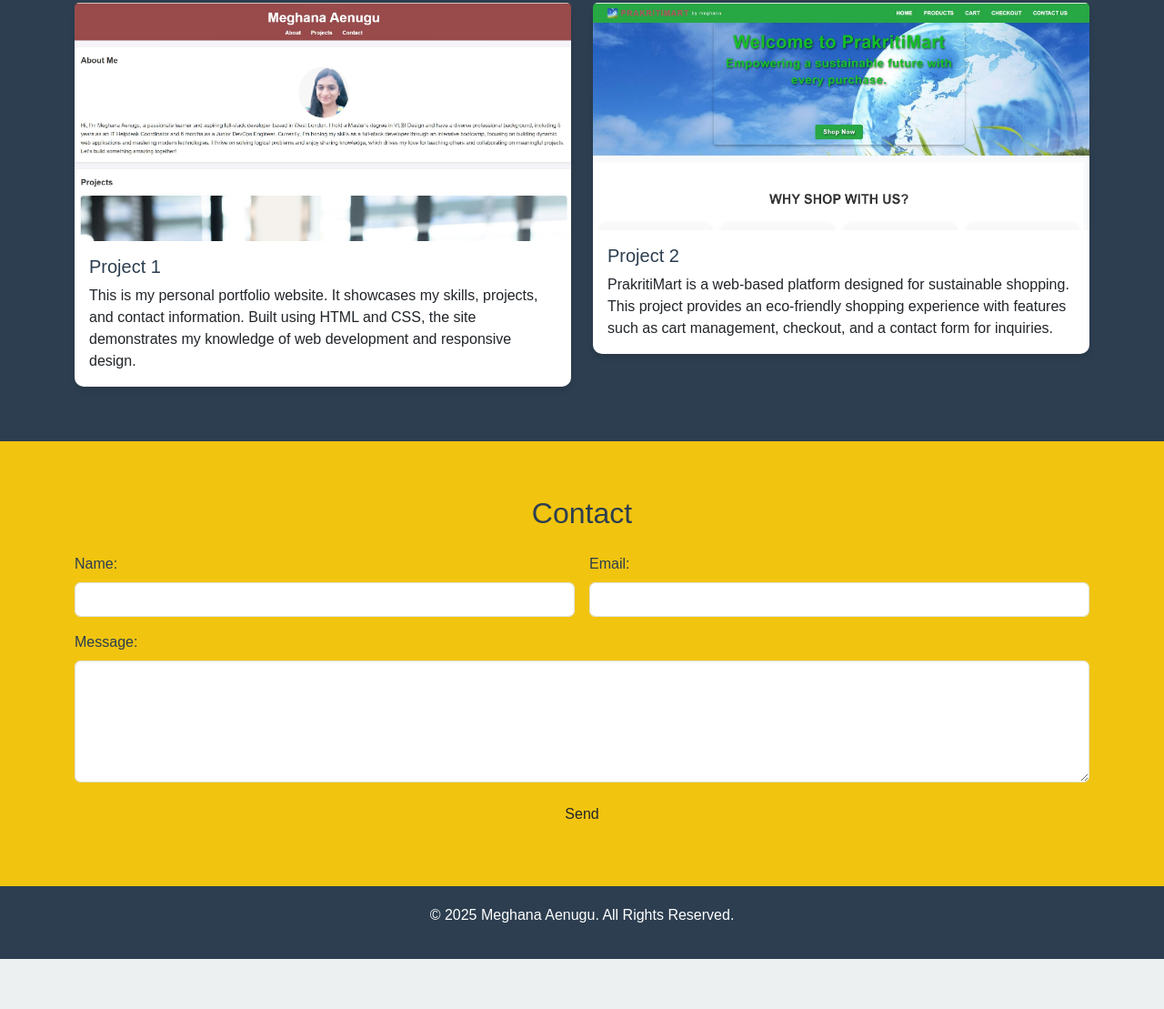
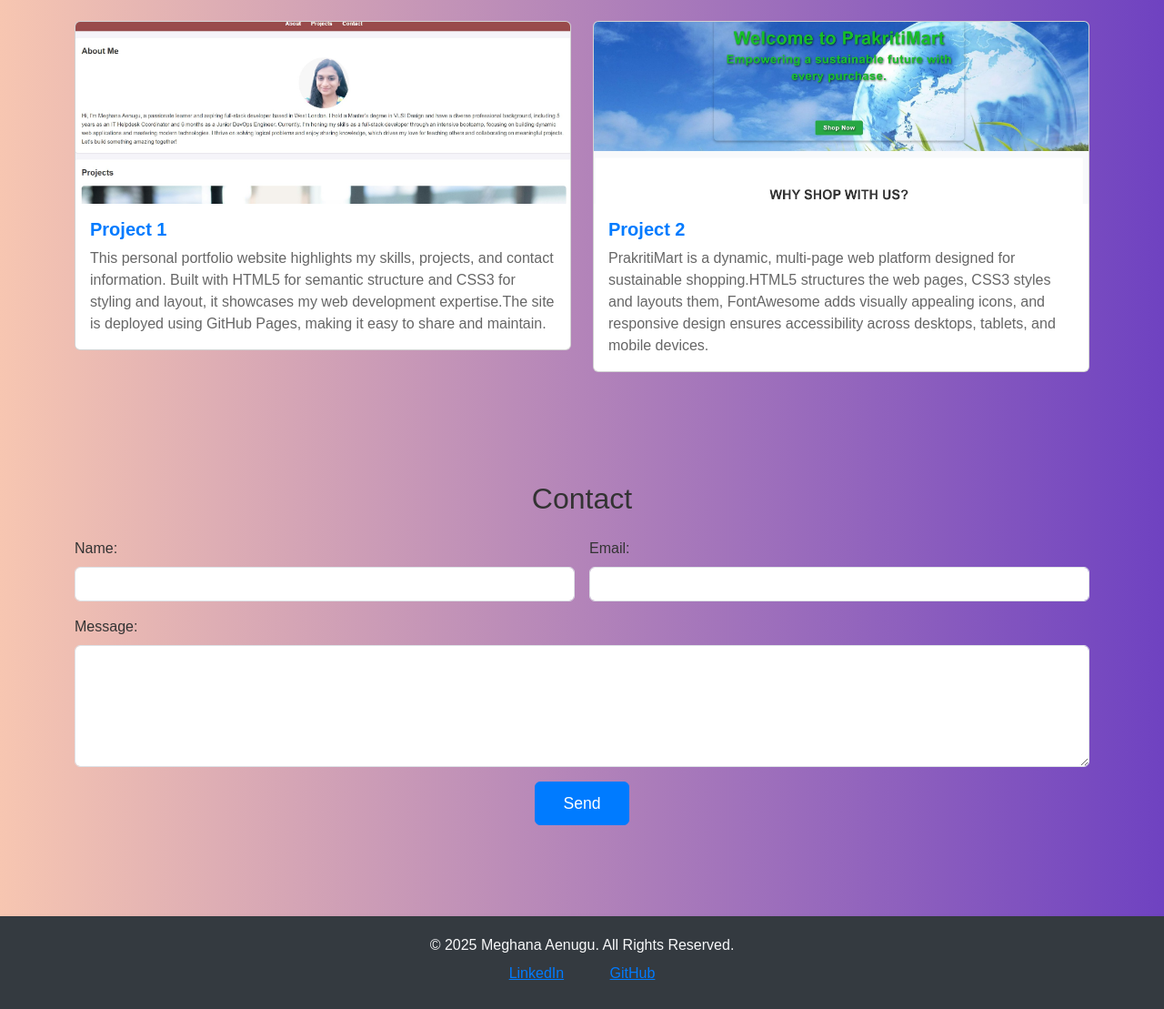
Before and after one commit to meghanasrividya/Portfolio_Website_using_Bootstrap, a plain HTML site: page index.html in a window 1280 px wide. Shown: the part 803-1912 px from the top of the page at 91% size. Before the commit the page ends 1857 px from the top, so only its background shows below. Drawn offline with nearby package versions, Linux system fonts and the light colour scheme.

Commit message:
Added Changes in index.html and css stylesheet

```diff
--- a/index.html
+++ b/index.html
@@ -1,5 +1,6 @@
 <!DOCTYPE html>
 <html lang="en">
+
 <head>
     <meta charset="UTF-8">
     <meta name="viewport" content="width=device-width, initial-scale=1.0">
@@ -7,15 +8,16 @@
     <script src="https://cdn.jsdelivr.net/npm/@popperjs/core@2.11.6/dist/umd/popper.min.js"></script>
     <script src="https://cdn.jsdelivr.net/npm/bootstrap@5.3.0-alpha1/dist/js/bootstrap.min.js"></script>
     <link rel="stylesheet" href="style.css">
-
     <title>Meghana Aenugu - Portfolio</title>
 
+
 </head>
+
 <body>
     <!-- Header -->
     <header class="py-4">
         <div class="container text-center">
-            <h1>Meghana Aenugu</h1>
+            <h1 class="display-4 font-weight-bold">Meghana Aenugu</h1>
             <nav class="navbar navbar-expand-lg navbar-dark">
                 <div class="container">
                     <button class="navbar-toggler" type="button" data-bs-toggle="collapse" data-bs-target="#navbarNav">
@@ -38,12 +40,12 @@
         <div class="container text-center">
             <div class="row align-items-center">
                 <div class="col-md-4">
-                    <img src="images/Meghana Photo.jpg" alt="Photo of Meghana" class="img-fluid rounded-circle mb-4">
+                    <img src="images/Meghana Photo.jpg" alt="Photo of Meghana" class="img-fluid profile-img mb-4">
                 </div>
                 <div class="col-md-8">
                     <h2>About Me</h2>
-                    <p>Hi, I'm Meghana Aenugu, a passionate learner and aspiring full-stack developer based in West London. I hold a Master's degree in VLSI Design and have a diverse professional background, including 5 years as an IT Helpdesk Coordinator and 6 months as a Junior DevOps Engineer. Currently, I'm honing my skills as a full-stack developer through an intensive bootcamp, focusing on building dynamic web applications and mastering modern technologies. I thrive on solving logical problems and enjoy sharing knowledge, which drives my love for teaching others and collaborating on meaningful projects. Let’s build something amazing together!
-
+                    <p>
+                        Hi, I'm Meghana Aenugu, a passionate learner and aspiring full-stack developer based in West London. I hold a Master's degree in VLSI Design and have a diverse professional background, including 5 years as an IT Helpdesk Coordinator and 6 months as a Junior DevOps Engineer. Currently, I'm honing my skills as a full-stack developer through an intensive bootcamp, focusing on building dynamic web applications and mastering modern technologies. I thrive on solving logical problems and enjoy sharing knowledge, which drives my love for teaching others and collaborating on meaningful projects. Let’s build something amazing together!
                     </p>
                 </div>
             </div>
@@ -60,9 +62,7 @@
                         <img src="images/project1.jpg" class="card-img-top" alt="Screenshot of Project 1">
                         <div class="card-body">
                             <h5 class="card-title">Project 1</h5>
-                            <p class="card-text">This is my personal portfolio website. It showcases my skills, projects, and contact information. Built using HTML and CSS, the site demonstrates my knowledge of web development and responsive design.
-
-                            </p>
+                            <p class="card-text">This personal portfolio website highlights my skills, projects, and contact information. Built with HTML5 for semantic structure and CSS3 for styling and layout, it showcases my web development expertise.The site is deployed using GitHub Pages, making it easy to share and maintain.</p>
                         </div>
                     </div>
                 </div>
@@ -71,9 +71,7 @@
                         <img src="images/project2.jpg" class="card-img-top" alt="Screenshot of Project 2">
                         <div class="card-body">
                             <h5 class="card-title">Project 2</h5>
-                            <p class="card-text">PrakritiMart is a web-based platform designed for sustainable shopping. This project provides an eco-friendly shopping experience with features such as cart management, checkout, and a contact form for inquiries.
-
-                            </p>
+                            <p class="card-text">PrakritiMart is a dynamic, multi-page web platform designed for sustainable shopping.HTML5 structures the web pages, CSS3 styles and layouts them, FontAwesome adds visually appealing icons, and responsive design ensures accessibility across desktops, tablets, and mobile devices.</p>
                         </div>
                     </div>
                 </div>
@@ -98,8 +96,8 @@
                     <label for="message" class="form-label">Message:</label>
                     <textarea id="message" name="message" class="form-control" rows="5" required></textarea>
                 </div>
-                <div class="col-12 btn-primary text-center">
-                    <button type="submit" class="btn">Send</button>
+                <div class="col-12 text-center">
+                    <button type="submit" class="btn btn-primary">Send</button>
                 </div>
             </form>
         </div>
@@ -108,6 +106,14 @@
     <!-- Footer -->
     <footer>
         <p>© 2025 Meghana Aenugu. All Rights Reserved.</p>
+        <div>
+            <a href="https://www.linkedin.com" target="_blank" class="btn btn-link">LinkedIn</a>
+            <a href="https://github.com" target="_blank" class="btn btn-link">GitHub</a>
+        </div>
     </footer>
+
+    <!-- Optional JavaScript -->
+    <script src="https://cdn.jsdelivr.net/npm/bootstrap@5.3.0-alpha1/dist/js/bootstrap.bundle.min.js"></script>
 </body>
+
 </html>
--- a/style.css
+++ b/style.css
@@ -1,77 +1,214 @@
-body {
-    font-family: 'Arial', sans-serif;
-    background-color: #ECF0F1; /* Light gray background */
-    color: #2C3E50; /* Dark navy text */
+/* Smooth Scrolling */
+html {
+    scroll-behavior: smooth;
 }
 
+/* Header with Gradient Background */
 header {
-    background-color: #2C3E50; /* Dark navy */
-    color: #FFFFFF; /* White text */
+    background: linear-gradient(135deg, #007bff, #6f42c1); /* Gradient background */
+    color: white;
 }
 
-header h1 {
-    font-size: 2.5rem;
+.navbar-nav .nav-link {
+    font-weight: 600;
+    transition: color 0.3s ease;
 }
 
-nav .nav-link {
-    color: #F1C40F; /* Gold accents */
-    font-weight: bold;
-}
-
-nav .nav-link:hover {
+.navbar-nav .nav-link:hover {
+    color: #f8f9fa; /* Change color on hover */
     text-decoration: underline;
 }
 
+/* Footer Styling */
+footer {
+    background-color: #f8f9fa;
+    padding: 20px;
+    text-align: center;
+    margin-top: 40px;
+    box-shadow: 0 2px 5px rgba(0, 0, 0, 0.1);
+}
+
+footer p {
+    margin-bottom: 0;
+    color: #333;
+}
+
+footer .btn-link {
+    color: #007bff;
+    margin: 0 10px;
+}
+
+footer .btn-link:hover {
+    text-decoration: underline;
+}
+
+/* Form Button */
+.btn-primary {
+    background-color: #007bff;
+    border-color: #007bff;
+    padding: 10px 30px;
+    font-size: 1.1rem;
+    transition: transform 0.3s ease;
+}
+
+.btn-primary:hover {
+    transform: scale(1.05);
+}
+
+/* Card Hover Effect */
+.card:hover {
+    transform: scale(1.05);
+    transition: all 0.3s ease;
+}
+
+/* Section Padding */
 section {
     padding: 60px 0;
 }
 
-#about {
-    background-color: #FFFFFF; /* White background */
+/* Styling for the Card Text to ensure description visibility */
+.card-body {
+    color: #333;
+    font-size: 1rem;
+    line-height: 1.5;
 }
 
-#projects {
-    background-color: #2C3E50; /* Dark navy */
-    color: #FFFFFF; /* White text */
+/* Improve card image layout */
+.card-img-top {
+    height: 200px;
+    object-fit: cover;
 }
 
-.card {
-    background-color: #FFFFFF; /* White background for cards */
-    border: none;
-    border-radius: 10px;
-    box-shadow: 0px 4px 6px rgba(0, 0, 0, 0.1);
+/* Project Title Styling */
+.card-title {
+    font-size: 1.25rem;
+    font-weight: 600;
+    color: #007bff;
 }
 
-.card h5 {
-    color: #2C3E50; /* Dark navy */
+.card-text {
+    font-size: 1rem;
+    color: #666;
+}<style>
+html {
+    scroll-behavior: smooth;
 }
 
-#contact {
-    background-color: #F1C40F; /* Gold background */
-    color: #2C3E50; /* Dark navy text */
+/* Global background gradient */
+body {
+    background: linear-gradient(to right, #f7c6b1, #6f42c1); /* Light pink to purple gradient */
+    color: #333;
+    font-family: 'Arial', sans-serif;
 }
 
-button {
-    background-color: #F1C40F; /* Gold button */
-    color: #2C3E50; /* Dark navy text */
-    border: none;
-    padding: 10px 20px;
-    font-size: 1rem;
-    border-radius: 5px;
-    transition: background-color 0.3s;
+/* Header with Gradient Background */
+header {
+    background: linear-gradient(135deg, #007bff, #6f42c1); /* Gradient background */
+    color: white;
 }
 
-button:hover {
-    background-color: #D4AC0D; /* Slightly darker gold on hover */
+.navbar-nav .nav-link {
+    font-weight: 600;
+    transition: color 0.3s ease;
 }
 
-footer {
-    background-color: #2C3E50; /* Dark navy */
-    color: #FFFFFF; /* White text */
-    text-align: center;
-    padding: 20px;
+.navbar-nav .nav-link:hover {
+    color: #f8f9fa; /* Change color on hover */
+    text-decoration: underline;
 }
 
-.rounded-circle {
-    border: 4px solid #F1C40F; /* Gold border for profile picture */
+/* Footer Styling */
+footer {
+    background-color: #343a40;
+    padding: 20px;
+    text-align: center;
+    margin-top: 40px;
+    box-shadow: 0 2px 5px rgba(0, 0, 0, 0.1);
 }
+
+footer p {
+    margin-bottom: 0;
+    color: #f8f9fa;
+}
+
+footer .btn-link {
+    color: #007bff;
+    margin: 0 10px;
+}
+
+footer .btn-link:hover {
+    text-decoration: underline;
+}
+
+/* Form Button */
+.btn-primary {
+    background-color: #007bff;
+    border-color: #007bff;
+    padding: 10px 30px;
+    font-size: 1.1rem;
+    transition: transform 0.3s ease;
+}
+
+.btn-primary:hover {
+    background-color: #0056b3;
+    transform: scale(1.05);
+}
+
+/* Card Hover Effect */
+.card:hover {
+    transform: scale(1.05);
+    transition: all 0.3s ease;
+}
+
+/* Section Padding */
+section {
+    padding: 60px 0;
+}
+
+/* Styling for the Card Text to ensure description visibility */
+.card-body {
+    color: #333;
+    font-size: 1rem;
+    line-height: 1.5;
+}
+
+/* Improve card image layout */
+.card-img-top {
+    height: 200px;
+    object-fit: cover;
+}
+
+/* Project Title Styling */
+.card-title {
+    font-size: 1.25rem;
+    font-weight: 600;
+    color: #007bff;
+}
+
+.card-text {
+    font-size: 1rem;
+    color: #666;
+}
+
+/* About Section Styling */
+#about {
+    background-color: #f8f9fa;
+}
+
+/* Profile image border */
+.profile-img {
+    border: 8px solid #6f42c1; /* Outer purple border */
+    padding: 5px;
+    border-radius: 50%;
+    box-shadow: 0 0 15px rgba(0, 0, 0, 0.2); /* Soft outer glow effect */
+}
+
+/* Smooth scrolling */
+a {
+    text-decoration: none;
+    color: inherit;
+}
+
+a:hover {
+    color: #007bff;
+}
```
